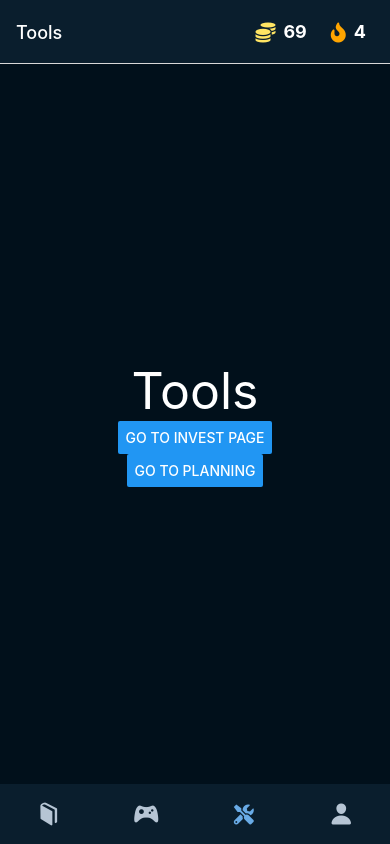
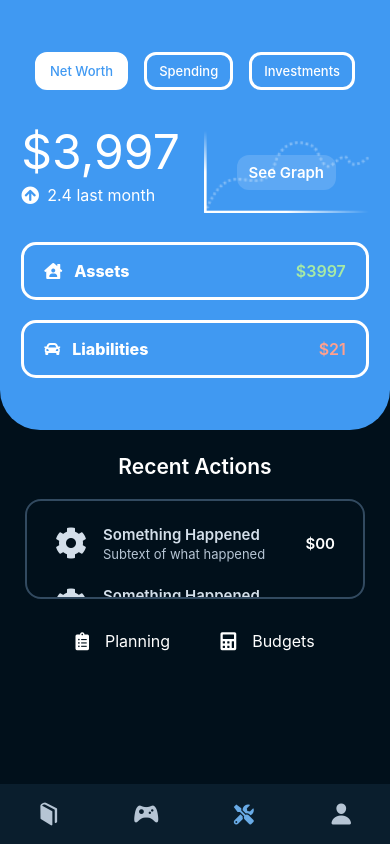
Before and after one commit to jaredrobinson001/react-financial-education, a React Native app: screen /Tools in a window 390 px wide. Built offline with nearby package versions, Linux system fonts and the light colour scheme.

Commit message:
somewhat broken

```diff
--- /dev/null
+++ b/components/Action.js
@@ -0,0 +1,50 @@
+import { Text, View, StyleSheet, Pressable } from "react-native";
+import { FontAwesome5 } from "@expo/vector-icons";
+
+const Action = () => (
+    <View style={styles.container}>
+        <View style={styles.leftContainer}>
+            <FontAwesome5 name="cog" size={32} color="#D4DFEA" />
+            <View style={styles.textContainer}>
+                <Text style={styles.label}>Something Happened</Text>
+                <Text style={styles.subLabel}>Subtext of what happened</Text>
+            </View>
+        </View>
+        <Text style={styles.amount}>$00</Text>
+    </View>
+);
+
+const styles = StyleSheet.create({
+    container: {
+        width: "100%",
+        paddingHorizontal: 16,
+        paddingVertical: 12,
+        flexDirection: "row",
+        alignItems: "center",
+        justifyContent:"space-between"
+    },
+    leftContainer:{
+        flexDirection: "row",
+        alignItems: "center",
+    },
+    textContainer: {
+        marginLeft: 16,
+    },
+    label: {
+        color: "#D4DFEA",
+        fontSize: 15,
+        fontWeight: "600",
+        marginBottom: 2,
+    },
+    subLabel: {
+        color: "#B6C5D4",
+        fontSize: 13,
+    },
+    amount:{
+        fontSize:15,
+        fontWeight:"600",
+        color:"white",
+    },
+});
+
+export default Action;
--- /dev/null
+++ b/components/CashChanged.js
@@ -0,0 +1,34 @@
+import { Text, View, StyleSheet, Image } from "react-native";
+
+import { FontAwesome5 } from "@expo/vector-icons";
+
+const CashChanged = ({ total, amountChanged }) => (
+    <View style={styles.container}>
+        <Text style={styles.mainText}>${total}</Text>
+        <View style={styles.subContainer}>
+            <FontAwesome5 name="arrow-circle-up" size={18} color="white" />
+            <Text style={styles.subText}>{amountChanged} last month</Text>
+        </View>
+    </View>
+);
+
+const styles = StyleSheet.create({
+    container: {},
+    mainText: {
+        color: "white",
+        fontSize: 48,
+        marginBottom: 4,
+    },
+    subText: {
+        color: "white",
+        fontWeight:"400",
+        fontSize: 16,
+        marginLeft: 8,
+    },
+    subContainer: {
+        flexDirection: "row",
+        alignItems: "center",
+    },
+});
+
+export default CashChanged;
--- /dev/null
+++ b/components/GraphButton.js
@@ -0,0 +1,39 @@
+import { Text, View, StyleSheet, Image, Pressable } from "react-native";
+
+const graph = require("../assets/graph-thing.png");
+
+const GraphButton = ({onPress}) => (
+    <View style={styles.container}>
+        <Image style={styles.image} source={graph} />
+        <Pressable onPress={() => onPress} style={styles.button}><Text style={styles.buttonText}>See Graph</Text></Pressable>
+    </View>
+);
+
+const styles = StyleSheet.create({
+    container: {
+        width: 165,
+        height: 100,
+        opacity: 1,
+        alignItems:"center",
+        justifyContent: "center",
+    },
+    image:{
+        width: "100%",
+        height: "auto",
+        aspectRatio: 2,
+    },
+    button:{
+        position:"absolute",
+        paddingVertical:8,
+        paddingHorizontal:12,
+        backgroundColor:"rgba(255,255,255,0.15)",
+        borderRadius: 12,
+    },
+    buttonText:{
+        color:"white",
+        fontSize:15,
+        fontWeight: "600",
+    }
+});
+
+export default GraphButton;
--- /dev/null
+++ b/components/IconButton.js
@@ -0,0 +1,23 @@
+import { Text, View, StyleSheet, Pressable } from "react-native";
+import { FontAwesome5 } from '@expo/vector-icons';
+
+const IconButton = ({label, icon, onPress}) => (
+    <Pressable onPress={onPress} style={styles.container}>
+        <FontAwesome5 name={icon} size={18} color="white" />
+        <Text style={styles.labelText}>{label}</Text>
+    </Pressable>
+);
+
+const styles = StyleSheet.create({
+    container: {
+        flexDirection:"row",
+        alignItems:"center",
+    },
+    labelText:{
+        color:"white",
+        marginLeft:16,
+        fontSize:16,
+    }
+});
+
+export default IconButton;
--- /dev/null
+++ b/components/InfoPanel.js
@@ -0,0 +1,47 @@
+import { Text, View, StyleSheet } from "react-native";
+import { FontAwesome5 } from "@expo/vector-icons";
+
+const InfoPanel = ({ label, amount, positive, icon }) => (
+    <View style={styles.container}>
+        <View style={styles.leftContainer}>
+            <FontAwesome5 name={icon} size={16} color="white" />
+            <Text style={styles.label}>{label}</Text>
+        </View>
+        <Text style={[styles.amount, positive && styles.green]}>${amount}</Text>
+    </View>
+);
+
+const styles = StyleSheet.create({
+    container: {
+        flexDirection: "row",
+        borderColor: "white",
+        borderWidth: 3,
+        borderRadius: 15,
+        paddingVertical: 16,
+        paddingHorizontal: 20,
+        alignItems: "center",
+        justifyContent: "space-between",
+    },
+    leftContainer:{
+        flexDirection:"row",
+        alignItems:"center",
+    },
+    label: {
+        color: "white",
+        fontSize: 16,
+        fontWeight: "800",
+        marginLeft:12,
+    },
+    amount: {
+        color: "white",
+        fontSize: 16,
+        color: "#FFA08E",
+        fontWeight: "600",
+
+    },
+    green: {
+        color: "#A7EAA5",
+    },
+});
+
+export default InfoPanel;
--- /dev/null
+++ b/components/SmallButton.js
@@ -0,0 +1,31 @@
+import { Text, View, Image, StyleSheet, Pressable } from "react-native";
+
+
+const SmallButton = ({title, onPress, isSelected}) => (
+    <Pressable onPress={onPress} style={[styles.container, isSelected && styles.isSelected]}>
+        <Text style={[styles.title, isSelected && styles.isSelectedText]}>{title}</Text>
+    </Pressable>
+);
+
+const styles = StyleSheet.create({
+    container: {
+        borderRadius: 12,
+        borderWidth: 3,
+        borderColor: "white",
+        paddingVertical: 8,
+        paddingHorizontal: 12,
+    },
+    isSelected: {
+        backgroundColor:"white",
+    },
+    title:{
+        color:"white",
+        fontWeight: "500",
+        fontSize:13,
+    },
+    isSelectedText:{
+        color:"#4099F2",
+    }
+});
+
+export default SmallButton;
--- a/components/play/GameTab.js
+++ b/components/play/GameTab.js
@@ -43,7 +43,7 @@ const styles = StyleSheet.create({
     },
     fillColor: {
         width: "40%",
-        opacity: 0.5,
+        opacity: 1,
         height: 6,
         backgroundColor: "red",
         position: "absolute",
--- /dev/null
+++ b/components/tools/RecentActions.js
@@ -0,0 +1,42 @@
+import { Text, View, StyleSheet, Pressable, ScrollView } from "react-native";
+
+import Action from "../Action";
+
+const RecentActions = () => (
+    <View>
+        <Text style={styles.title}>Recent Actions</Text>
+        <ScrollView style={styles.container}>
+            <Action />
+            <Action />
+            <Action />
+            <Action />
+            <Action />
+            <Action />
+            <Action />
+            <Action />
+            <Action />
+            <Action />
+            <Action />
+        </ScrollView>
+    </View>
+);
+
+const styles = StyleSheet.create({
+    container: {
+        borderWidth: 2,
+        borderColor: "#324A60",
+        borderRadius: 16,
+        padding: 12,
+        width: 340,
+        height: 100,
+    },
+    title: {
+        color: "white",
+        fontSize: 21,
+        textAlign: "center",
+        marginBottom: 20,
+        fontWeight: "600",
+    },
+});
+
+export default RecentActions;
--- /dev/null
+++ b/components/tools/ToolsContent.js
@@ -0,0 +1,34 @@
+import { Text, View, StyleSheet } from "react-native";
+
+import CashChanged from "../CashChanged";
+import GraphButton from "../GraphButton";
+import InfoPanel from "../InfoPanel";
+
+const ToolsContent = () => (
+    <View style={styles.container}>
+        <View style={styles.contentHeader}>
+            <CashChanged total="3,997" amountChanged={2.4}/>
+            <View style={styles.spaceGraph}><GraphButton /></View>
+        </View>
+        <View style={styles.panelSpacing}>
+            <InfoPanel label="Assets" amount={3997} icon="house-user" positive/>
+        </View>
+        <InfoPanel label="Liabilities" amount={21} icon="car"/>
+    </View>
+);
+
+const styles = StyleSheet.create({
+    container: {},
+    contentHeader:{
+        flexDirection: "row",
+
+    },
+    spaceGraph:{
+        marginLeft:24,
+    },
+    panelSpacing:{
+        paddingVertical:20,
+    },
+});
+
+export default ToolsContent;
--- /dev/null
+++ b/components/tools/ToolsHeader.js
@@ -0,0 +1,27 @@
+import { Text, View, Image, StyleSheet, Pressable } from "react-native";
+import SmallButton from "../SmallButton";
+
+const ToolsHeader = () => (
+    <View style={styles.container}>
+        <View style={styles.separator}>
+            <SmallButton title="Net Worth" isSelected />
+        </View>
+        <View style={styles.separator}>
+            <SmallButton title="Spending" />
+        </View>
+        <View style={styles.separator}>
+            <SmallButton title="Investments" />
+        </View>
+    </View>
+);
+
+const styles = StyleSheet.create({
+    container: {
+        flexDirection: "row",
+    },
+    separator: {
+        paddingHorizontal: 8,
+    },
+});
+
+export default ToolsHeader;
--- a/navigation/RootTab.js
+++ b/navigation/RootTab.js
@@ -29,9 +29,11 @@ const RootTab = () => (
 		}}/>
 		<Tab.Screen name="Tools" component={ToolsStack} options={{
 			tabBarIcon: ({color}) => <FontAwesome5 name='tools' size={20} color={color}/>,
+			headerShown: false,
 		}} />
 		<Tab.Screen name="Profile" component={ProfileStack} options={{
 			tabBarIcon: ({color}) => <Ionicons name="person" size={24} color={color} />,
+			headerShown: false,
 		}} />
 	</Tab.Navigator>
 );
--- a/screens/tools/Tools.js
+++ b/screens/tools/Tools.js
@@ -1,8 +1,14 @@
-import { StatusBar } from 'expo-status-bar';
-import { StyleSheet, View, Button } from 'react-native';
-import CustomText from '../../components/CustomText';
+import { StatusBar } from "expo-status-bar";
+import { StyleSheet, View, Button, ScrollView } from "react-native";
+import CustomText from "../../components/CustomText";
 
-import { useNavigation } from '@react-navigation/native';
+import { useNavigation } from "@react-navigation/native";
+
+import ToolsHeader from "../../components/tools/ToolsHeader";
+import ToolsContent from "../../components/tools/ToolsContent";
+
+import RecentActions from "../../components/tools/RecentActions";
+import IconButton from "../../components/IconButton";
 
 /**
  * Tools header
@@ -24,25 +30,66 @@ const Tools = () => {
     const nav = useNavigation();
     return (
         <View style={styles.container}>
-			<CustomText>Tools</CustomText>
-			<Button
-				title="Go to invest page"
-				onPress={() => nav.navigate('Invest')}
+            <ScrollView contentContainerStyle={styles.scroll}>
+                <View style={styles.highlightContainer}>
+                    <View style={styles.headerSpacing}>
+                        <ToolsHeader />
+                    </View>
+                    <ToolsContent />
+                </View>
+                <View style={styles.contentContainer}>
+                    <View style={styles.actions}>
+                        <RecentActions />
+                    </View>
+                    <View style={styles.footerButtons}>
+                        <IconButton
+                            icon="clipboard-list"
+                            label="Planning"
+                            onPress={() => nav.navigate("Planning")}
                         />
-			<Button
-				title="Go to planning"
-				onPress={() => nav.navigate('Planning')}
+                        <IconButton
+                            icon="calculator"
+                            label="Budgets"
+                            onPress={() => nav.navigate("Planning")}
                         />
-			<StatusBar style="auto" />
+                    </View>
+                </View>
+            </ScrollView>
         </View>
     );
 };
 
 const styles = StyleSheet.create({
     container: {
-		flex: 1,
-		alignItems: 'center',
-		justifyContent: 'center',
+        width: "100%",
+        height: "100%",
+    },
+    scroll: {
+        alignItems: "center",
+    },
+    headerSpacing: {
+        marginBottom: 32,
+    },
+    highlightContainer: {
+        backgroundColor: "#4099F2",
+        width: "100%",
+        alignItems: "center",
+        paddingVertical: 52,
+        borderBottomRightRadius: 40,
+        borderBottomLeftRadius: 40,
+    },
+    contentContainer: {
+        alignItems: "center",
+    },
+    actions: {
+        paddingBottom: 32,
+        paddingTop: 24,
+    },
+    footerButtons: {
+        flexDirection: "row",
+        justifyContent: "space-evenly",
+        width: "100%",
+        marginBottom: 32,
     },
 });
 
```
Also changed, not shown: assets/graph-thing.png (added). Lines whose indentation alone changed are shown as unchanged.
